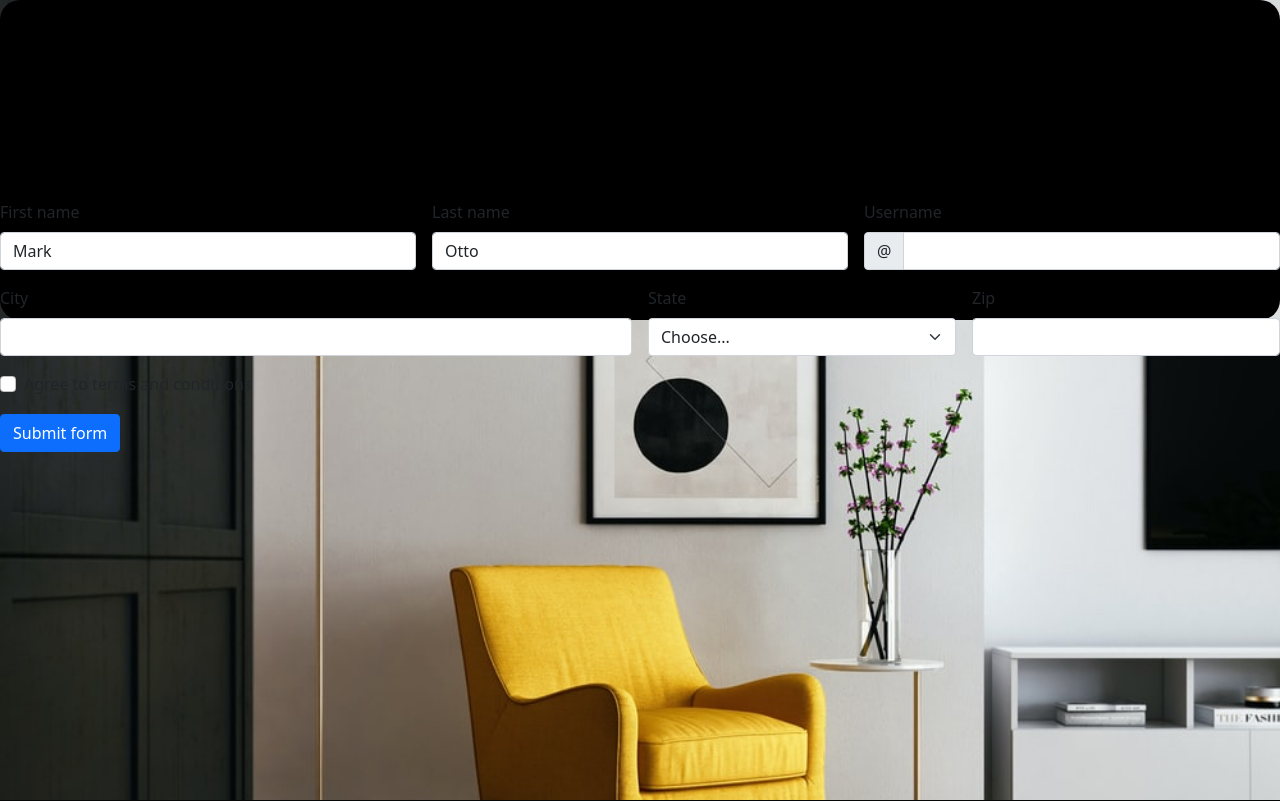
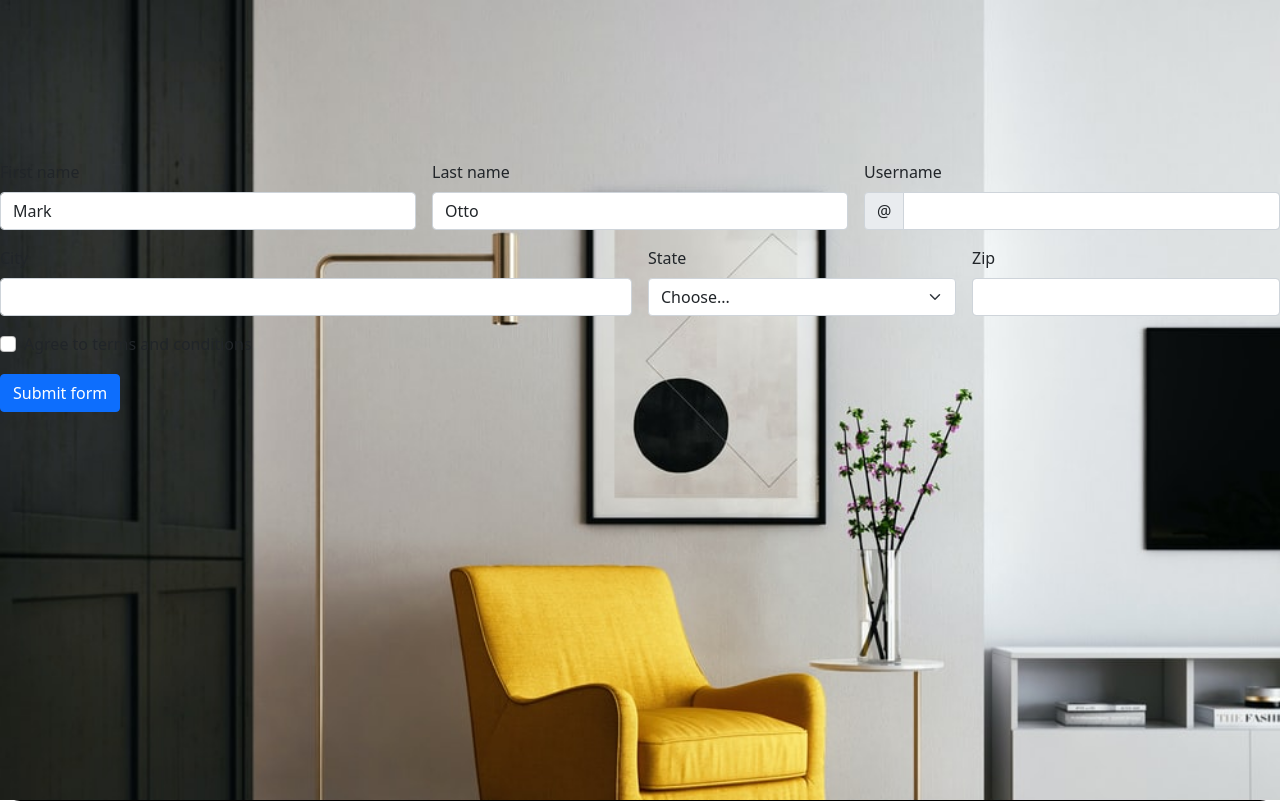
Before and after one commit to Kingsly62/Pitches-Application, a Flask app: page /contact in a window 1280 px wide. Shown: the top 801 px of the page. Run offline with Flask 2, Linux system fonts and the light colour scheme; some libraries are stand-ins or nearby versions.

Commit message:
add new changes

```diff
--- a/static/css/contact.css
+++ b/static/css/contact.css
@@ -71,6 +71,6 @@ li i{
 }
 
 #contact{
-    top: 25%;
+    top: 20%;
     position: absolute;
 }
--- a/templates/contact.html
+++ b/templates/contact.html
@@ -106,6 +106,8 @@
       </div>
     </form>
   </div>
+</div>
+
 <div class="footer">
   <div class="para">
     <h4>Quote.....</h4>
@@ -144,10 +146,8 @@
   </div>
   <div class="copy">
     <h5>
-        Copyright2021.All rights reserved | This template is made by
-        Pitch.Company
+      Copyright2021.All rights reserved | This template is made by Pitch.Company
     </h5>
-    </div>
   </div>
 </div>
 <script src="/static/JS/contact.js"></script>
```
Lines whose indentation alone changed are shown as unchanged.
